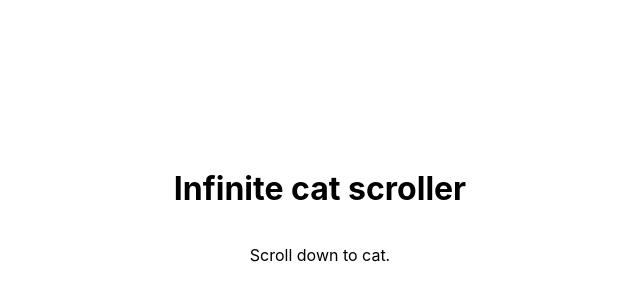
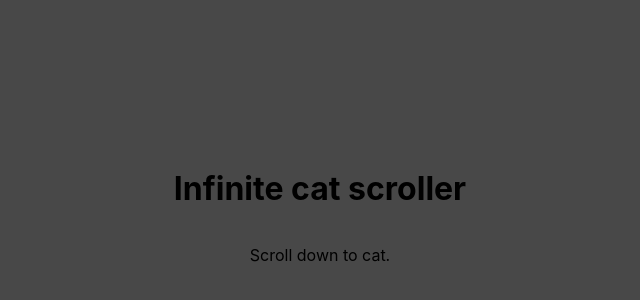
Before and after one commit to goodideagiver/cat-scroller, a plain HTML site: page index.html in a window 1280 px wide. Shown: the part 194-494 px from the top of the page, without its empty margins (320-960 px from the left). Drawn offline with Linux system fonts and the light colour scheme; no server answers.

Commit message:
better bgc

```diff
--- a/style.css
+++ b/style.css
@@ -5,6 +5,7 @@
 body {
 	font-family: -apple-system, BlinkMacSystemFont, 'Segoe UI', Roboto, Oxygen, Ubuntu,
 		Cantarell, 'Open Sans', 'Helvetica Neue', sans-serif;
+	background-color: #484848;
 }
 
 .welcome-screen {
```
